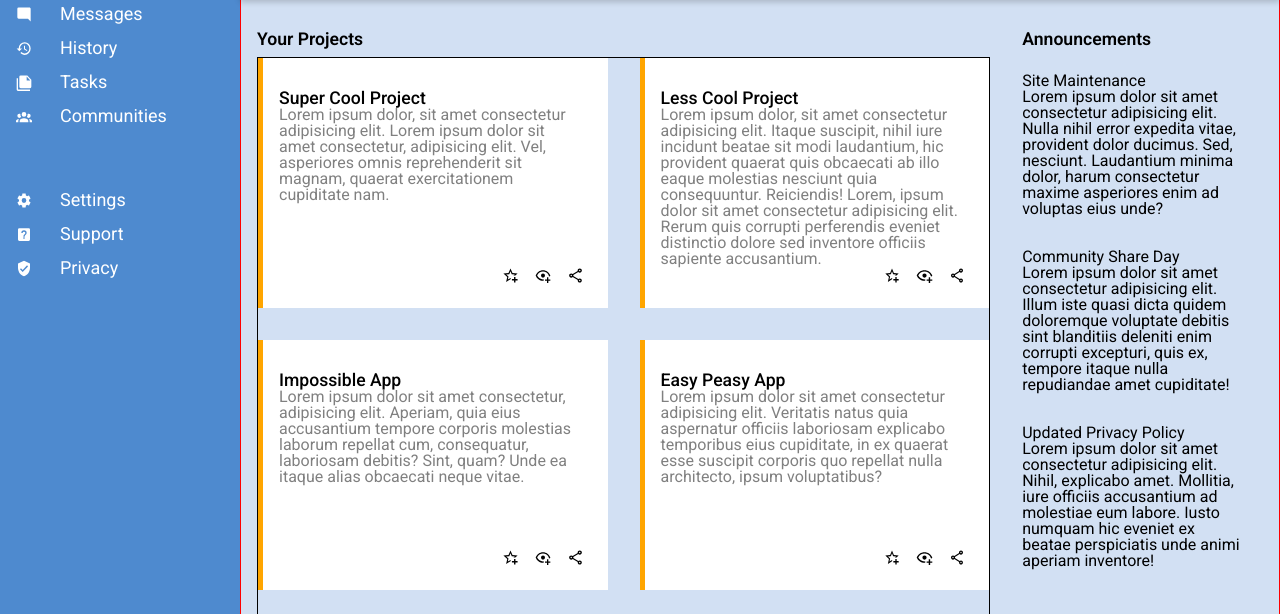
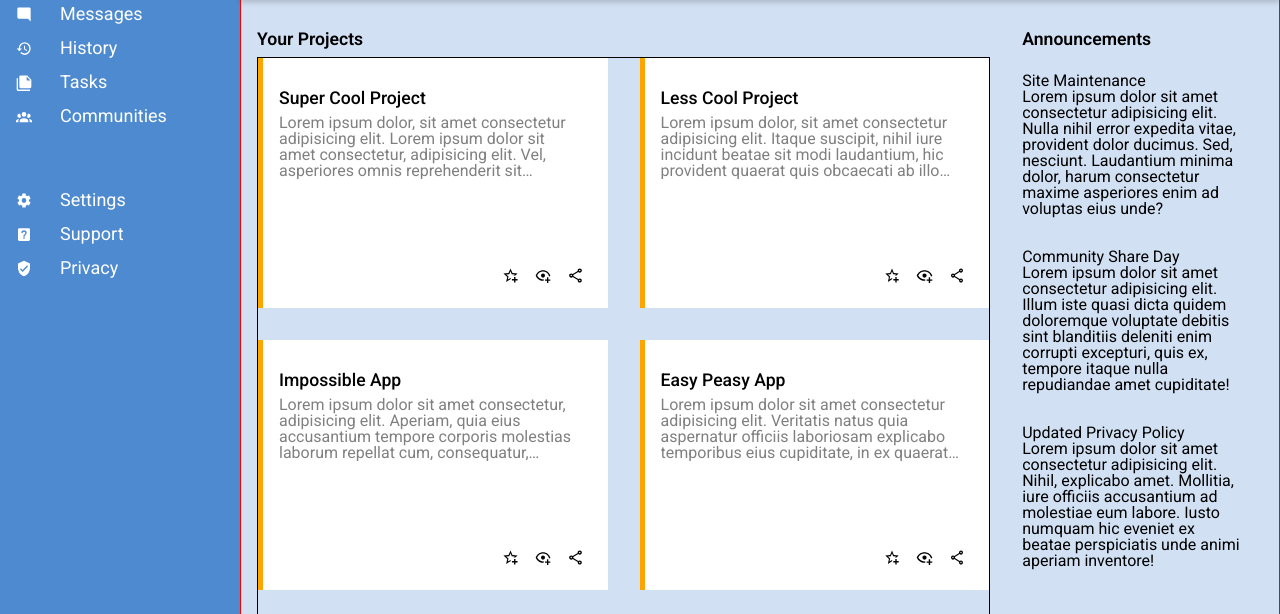
Before and after one commit to roburp/admin-dashboard, a plain HTML site: page index.html in a window 1280 px wide. Shown: the part 152-766 px from the top of the page. Drawn offline with Linux system fonts and the light colour scheme.

Commit message:
Fix overflow text in cards

```diff
--- a/styles.css
+++ b/styles.css
@@ -26,12 +26,12 @@ body {
 
 /* --- Sidebar --- */
 .sidebar {
-  height: 100%;
   grid-area: sidebar;
   background-color: var(--primary-color);
   color: white;
   position: fixed;
   width: 15rem;
+  height: 100%;
   overflow: auto;
 }
 
@@ -268,10 +268,16 @@ button.search-btn {
 .projects .card .card-title {
   font-size: 1.1rem;
   font-weight: 500;
+  margin-bottom: 0.5rem;
 }
 
 .projects .card .card-text {
   color: grey;
+  display: -webkit-box;
+  -webkit-box-orient: vertical;
+  /* Number of lines before "..." */
+  -webkit-line-clamp: 4;
+  overflow: hidden;
 }
 
 .projects .card .card-actions {
```
